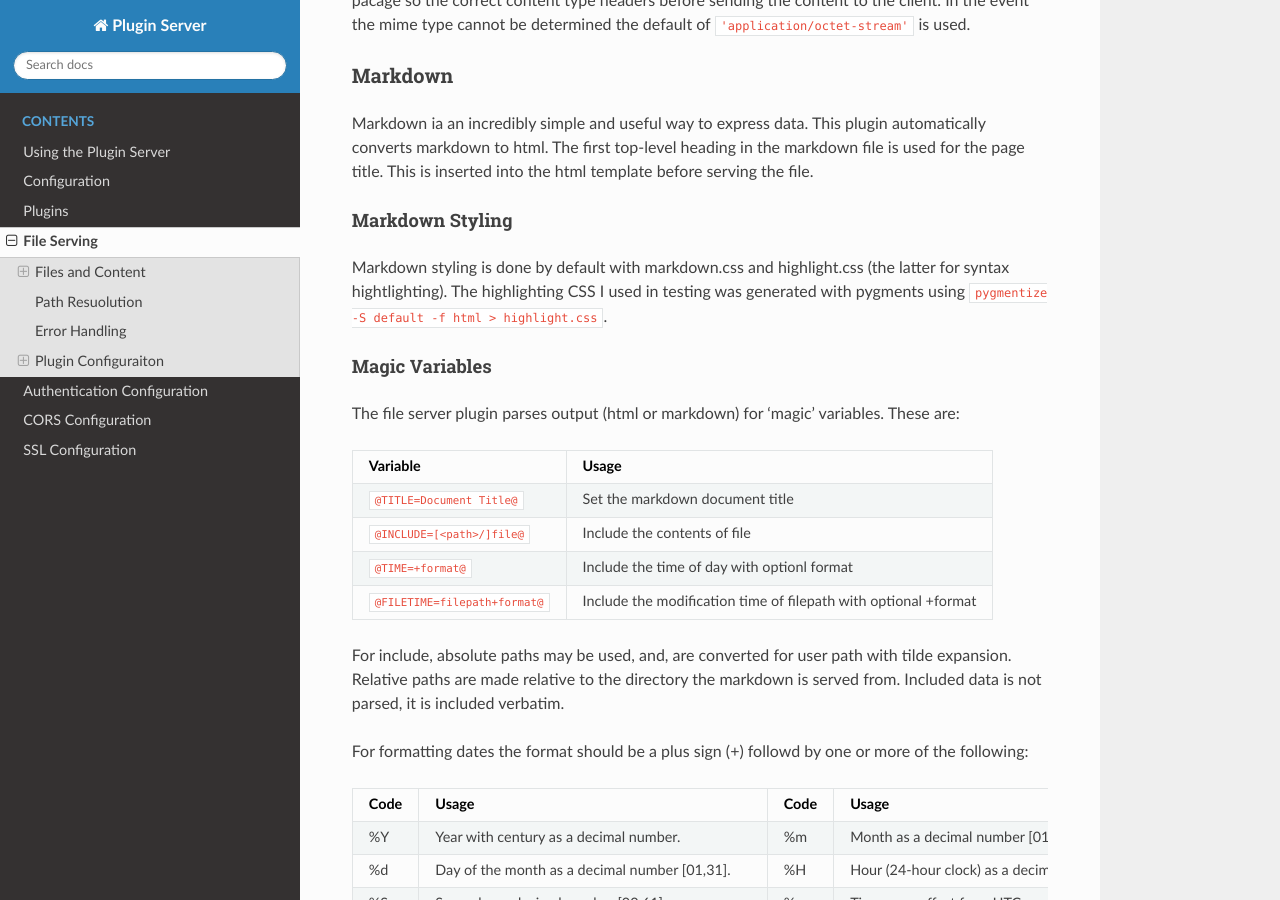
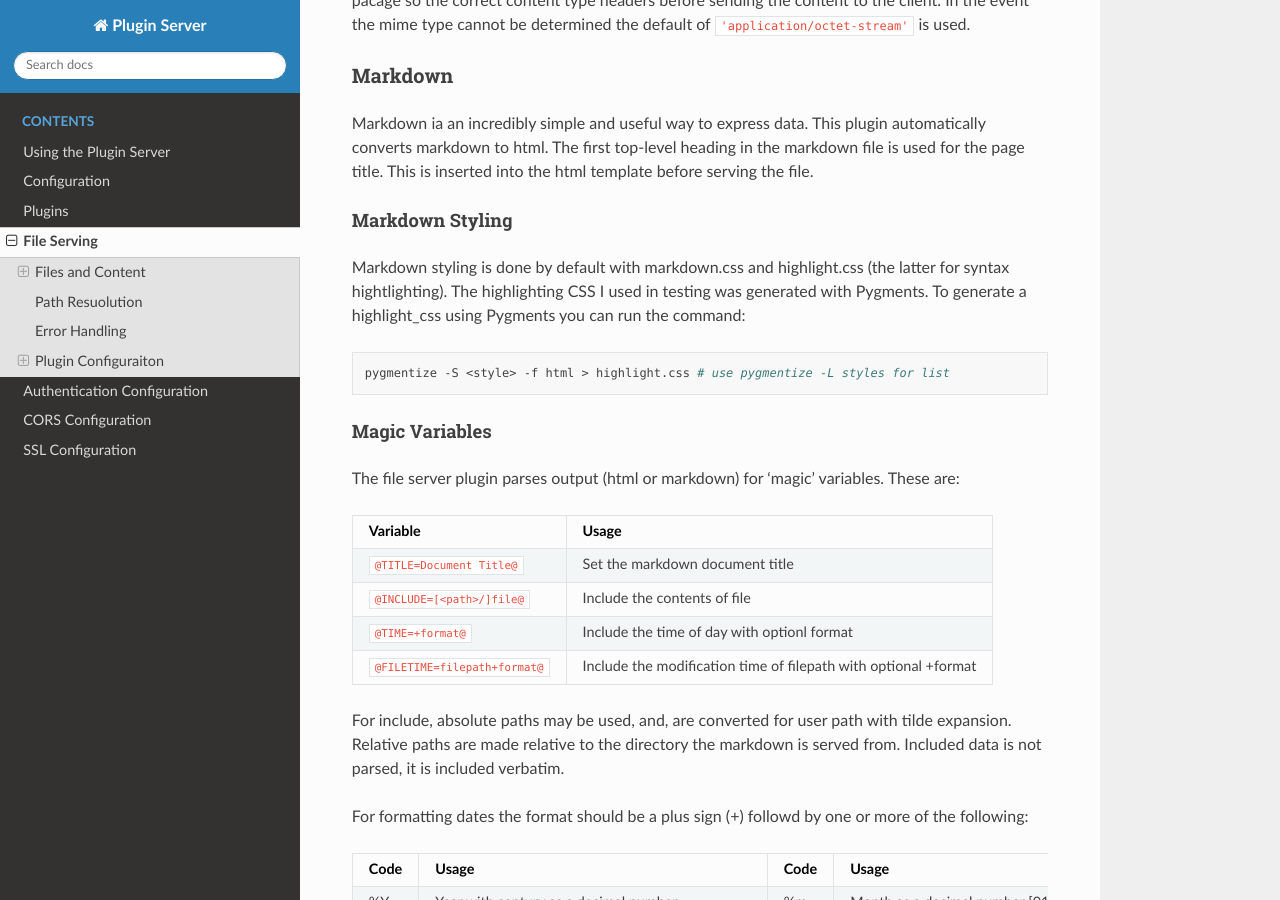
Before and after one commit to nicciniamh/pluginserver, a Sphinx documentation site: the page built from docs/Fileserver.md, in a window 1280 px wide and 900 px high, scrolled down 323 px. Built offline with Sphinx 7.4.7 and the Read the Docs theme 3.1.0, drawn with Linux system fonts in a browser that asks for light colours.

Commit message:
Updated for a little better instruction on Pygments

````diff
--- a/docs/Fileserver.md
+++ b/docs/Fileserver.md
@@ -9,7 +9,12 @@ When a file is requested, the mime type of the file is determined using the Pyth
 Markdown ia an incredibly simple and useful way to express data. This plugin automatically converts markdown to html. The first top-level heading in the markdown file is used for the page title. This is inserted into the html template before serving the file.
 
 #### Markdown Styling
-Markdown styling is done by default with markdown.css and highlight.css (the latter for syntax hightlighting). The highlighting CSS I used in testing was generated with pygments using `pygmentize -S default -f html > highlight.css`.
+Markdown styling is done by default with markdown.css and highlight.css (the latter for syntax hightlighting). The highlighting CSS I used in testing was generated with Pygments. To generate
+a highlight_css using Pygments you can run the command:
+
+```bash
+pygmentize -S <style> -f html > highlight.css # use pygmentize -L styles for list
+```
 
 #### Magic Variables
 The file server plugin parses output (html or markdown) for 'magic' variables. These are:
````
